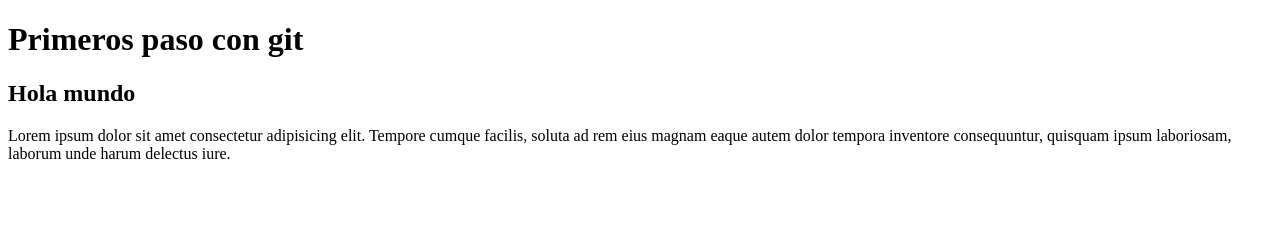
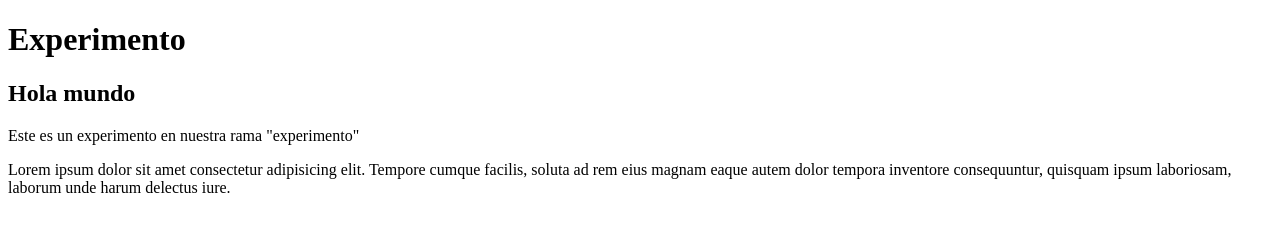
Before and after one commit to Filevic/Prueba, a plain HTML site: page index.html in a window 1280 px wide. Drawn offline with Linux system fonts and the light colour scheme.

Commit message:
Agregamos texto de experimento

```diff
--- a/index.html
+++ b/index.html
@@ -7,9 +7,10 @@
 </head>
 <body>
     <header>
-        <h1>Primeros paso con git</h1>
+        <h1>Experimento</h1>
     </header>
     <h2>Hola mundo</h2>
+    <p>Este es un experimento en nuestra rama "experimento"</p>
     <p>Lorem ipsum dolor sit amet consectetur adipisicing elit.
         Tempore cumque facilis, soluta ad rem eius magnam eaque autem dolor
         tempora inventore consequuntur,
```
